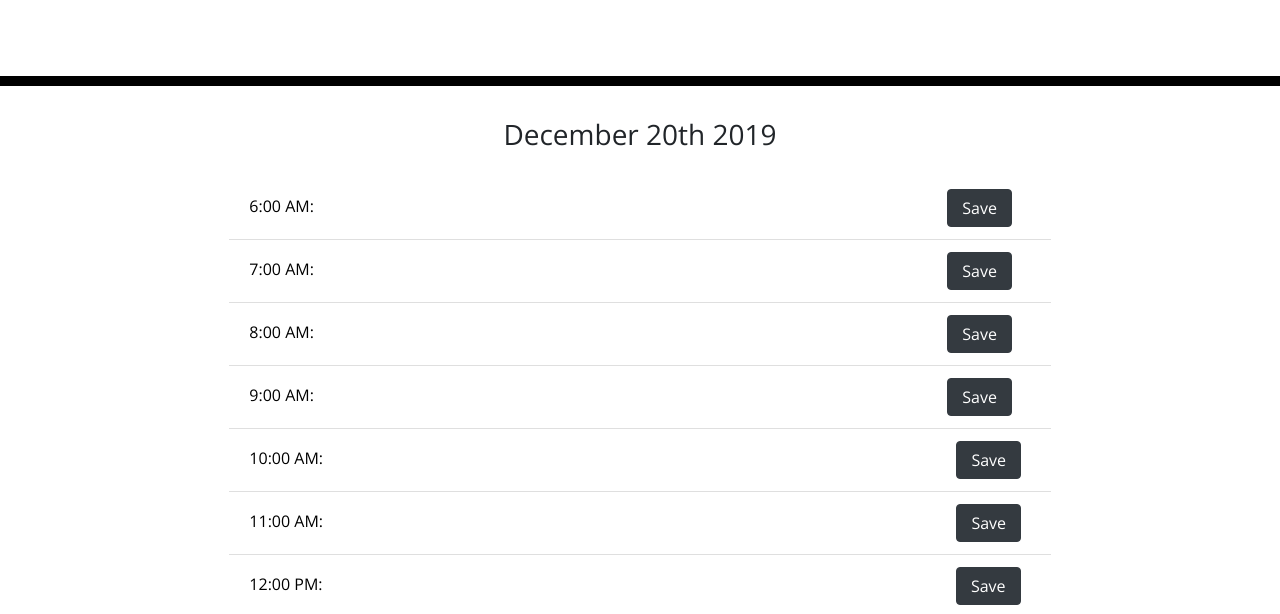
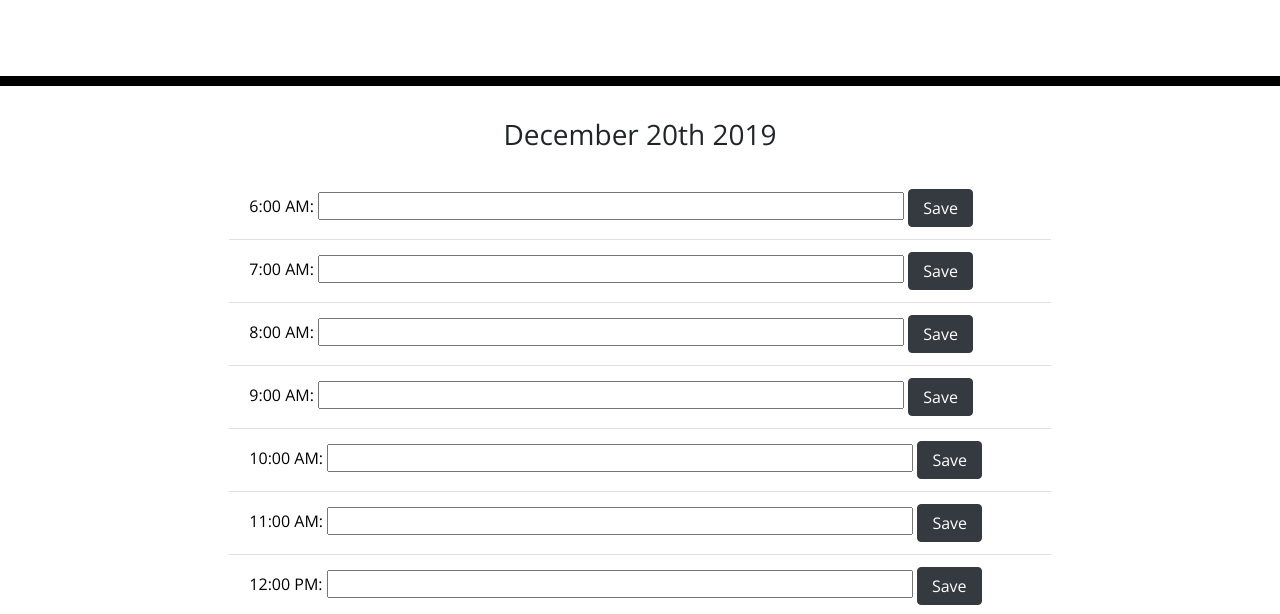
Before and after one commit to Ethan25Irvine/Daily-Planner, a plain HTML site: page index.html in a window 1280 px wide. Shown: the part 182-796 px from the top of the page. Drawn offline with nearby package versions, Linux system fonts and the light colour scheme.

Commit message:
Finalized page for submission

```diff
--- a/script.js
+++ b/script.js
@@ -6,8 +6,6 @@ console.log(currentTime);
 let time_slots = [];
 let start_time = 6;
 let end_time = 18;
-
-console.log(currentTime);
 
 $(document).ready(function(){
     $('.currentDay').text(currentDay);
@@ -37,11 +35,10 @@ time_slots.forEach( function( item, index){
     if (index>currentTime){
         bgClass = ' future';
     }
-	$( '#calendar').append('<li class="list-group-item' + bgClass +'" id="time-slot-' + index + '">' + item +': <input type="text" id="input"></input><button type="button" class="btn col-sm-1 col-md-1 col-lg-1 ml-1 btn-dark">Save</button></li>' );
+	$( '#calendar').append('<li class=" col-sm-12 col-md-12 col-lg-12 list-group-item' + bgClass +'" id="time-slot-' + index + '">' + item +': <input type="text" class=" col-sm-8 col-md-8 col-lg-9" id="input"></input><button type="button" class="btn col-sm-2 col-md-2 col-lg-1 ml-1 btn-dark">Save</button></li>' );
 
    console.log(index)
 });
-
 
 // save to localserver
 $('.btn').click(function(){
--- a/style.css
+++ b/style.css
@@ -73,8 +73,3 @@ body {
   .list-group-item span {
       color: #06AED5;
   }
-
-  input[type=text] {
-    width: 80%;
-    border: 0px;
- }
```
Also changed, not shown: index.html (+4 -3 lines), 1 other file.
